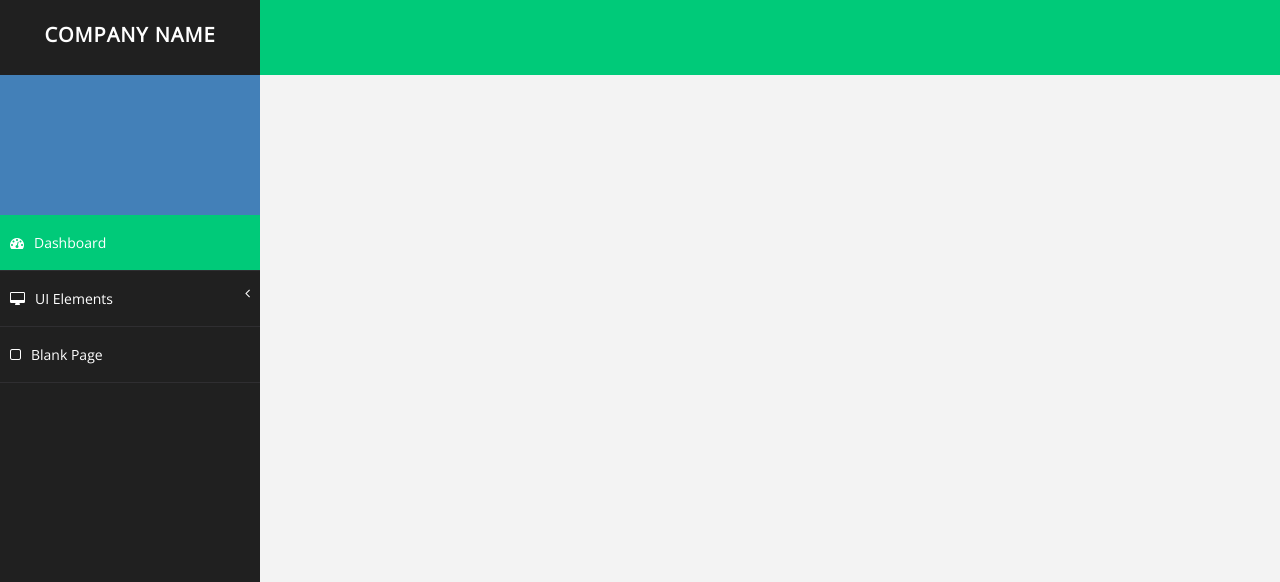
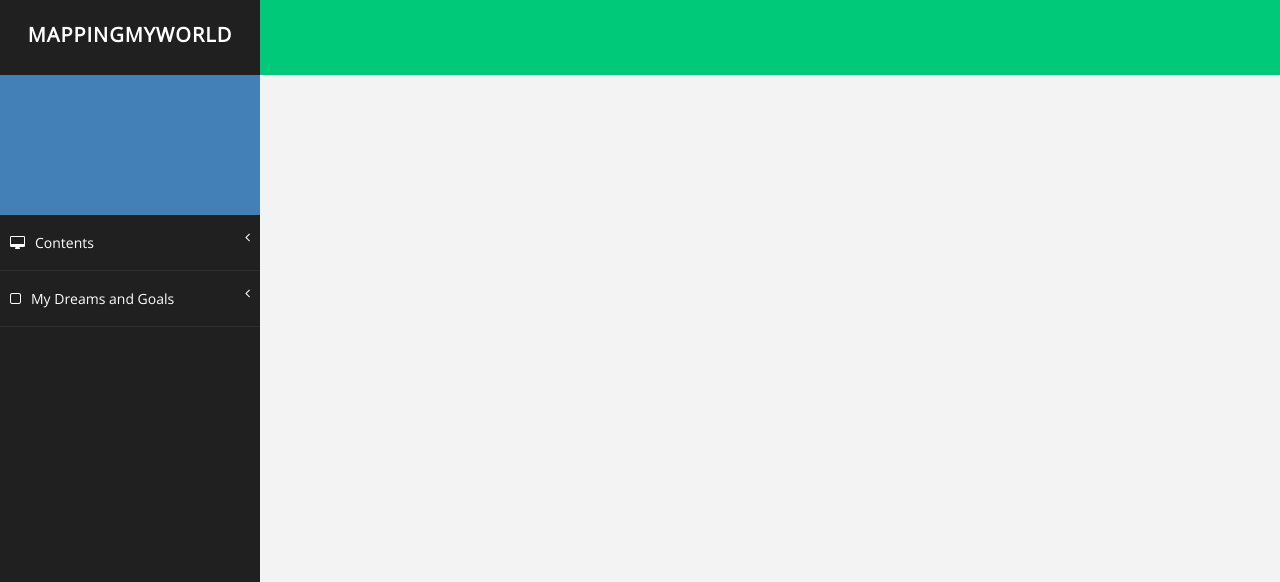
Before and after one commit to allen391/Mapping-My-World, a Django app: page /MMW/base/ in a window 1280 px wide. Shown: the top 582 px of the page. Run offline with Django 3.2, Linux system fonts and the light colour scheme.

Commit message:
fix the base.html

```diff
--- a/MMW/templates/base.html
+++ b/MMW/templates/base.html
@@ -26,7 +26,7 @@
                     <span class="icon-bar"></span>
                     <span class="icon-bar"></span>
                 </button>
-                <a class="navbar-brand" href="index.html">COMPANY NAME</a>
+                <a class="navbar-brand" href="index.html">MappingMyWorld</a>
             </div>
 
         </nav>
@@ -36,7 +36,6 @@
                 <ul class="nav" id="main-menu">
                     <li>
                         <div class="user-img-div">
-                            <!-- 用来显示用户的头像，等之后功能做了就显示在下面 -->
                             <!-- <img src="/static/MMW/assets/img/user.png" class="img-thumbnail" /> -->
 
                             <div class="inner-text">
@@ -48,44 +47,56 @@
 
                     </li>
 
-
                     <li>
-                        <a class="active-menu" href="index.html"><i class="fa fa-dashboard "></i>Dashboard</a>
-                    </li>
-                    <li>
-                        <a href="#"><i class="fa fa-desktop "></i>UI Elements <span class="fa arrow"></span></a>
+                        <a href="#"><i class="fa fa-desktop "></i>Contents<span class="fa arrow"></span></a>
                          <ul class="nav nav-second-level">
                             <li>
-                                <a href="panel-tabs.html"><i class="fa fa-toggle-on"></i>Tabs & Panels</a>
+                                <a href="panel-tabs.html">Who I am</a>
                             </li>
                             <li>
-                                <a href="notification.html"><i class="fa fa-bell "></i>Notifications</a>
+                                <a href="notification.html">The way I communicate and make decisions </a>
                             </li>
                              <li>
-                                <a href="progress.html"><i class="fa fa-circle-o "></i>Progressbars</a>
+                                <a href="progress.html">Important people to me</a>
                             </li>
                              <li>
-                                <a href="buttons.html"><i class="fa fa-code "></i>Buttons</a>
+                                <a href="buttons.html">My home</a>
                             </li>
                              <li>
-                                <a href="icons.html"><i class="fa fa-bug "></i>Icons</a>
+                                <a href="icons.html">My daily activities</a>
                             </li>
                              <li>
-                                <a href="wizard.html"><i class="fa fa-bug "></i>Wizard</a>
+                                <a href="wizard.html">My weekly supports</a>
                             </li>
                              <li>
-                                <a href="typography.html"><i class="fa fa-edit "></i>Typography</a>
+                                <a href="typography.html">My health and wellbeing</a>
+                            </li>
+                            <li>
+                                <a href="grid.html">My program and therapy supports</a>
                             </li>
                              <li>
-                                <a href="grid.html"><i class="fa fa-eyedropper "></i>Grid</a>
+                                <a href="grid.html">My equipment, aid or modification supports</a>
                             </li>
-
 
                         </ul>
                     </li>
 
                     <li>
-                        <a href="blank.html"><i class="fa fa-square-o "></i>Blank Page</a>
+                        <a href="#"><i class="fa fa-square-o "></i>My Dreams and Goals<span class="fa arrow"></span></a>
+                         <ul class="nav nav-second-level">
+                            <li>
+                                <a href="panel-tabs.html">How I wish my week looked</a>
+                            </li>
+                            <li>
+                                <a href="panel-tabs.html">My short term dreams and goals：next 12 months</a>
+                            </li>
+                            <li>
+                                <a href="panel-tabs.html">My long term dreams and goals: the future</a>
+                            </li>
+                            <li>
+                                <a href="panel-tabs.html">My ultimate bucket list</a>
+                            </li>
+                         </ul>
                     </li>
                 </ul>
 
@@ -115,8 +126,5 @@
     <script src="/static/MMW/assets/js/jquery.metisMenu.js"></script>
        <!-- CUSTOM SCRIPTS -->
     <script src="/static/MMW/assets/js/custom.js"></script>
-
-
-
 </body>
 </html>
```
Also changed, not shown: db.sqlite3.
